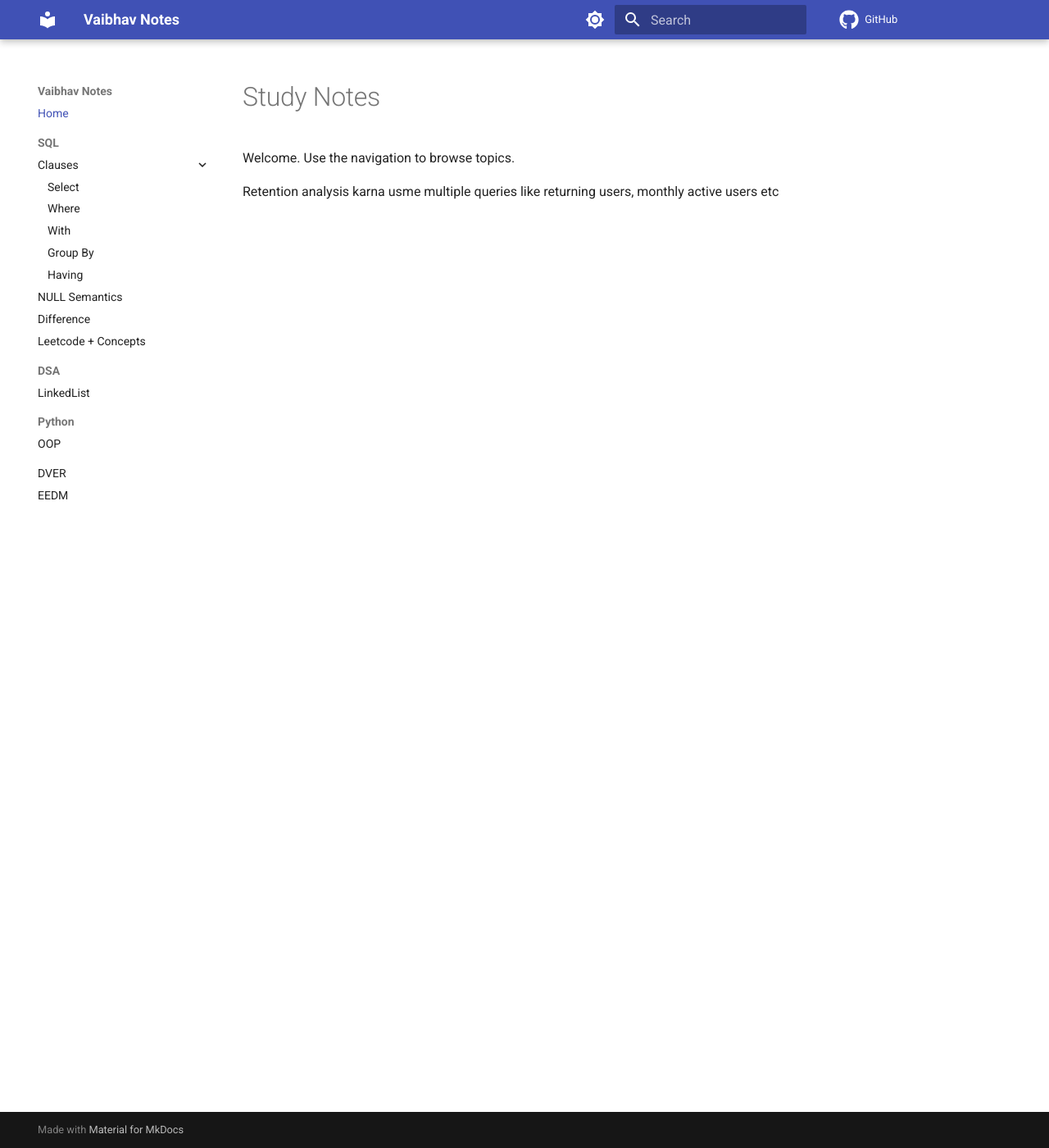
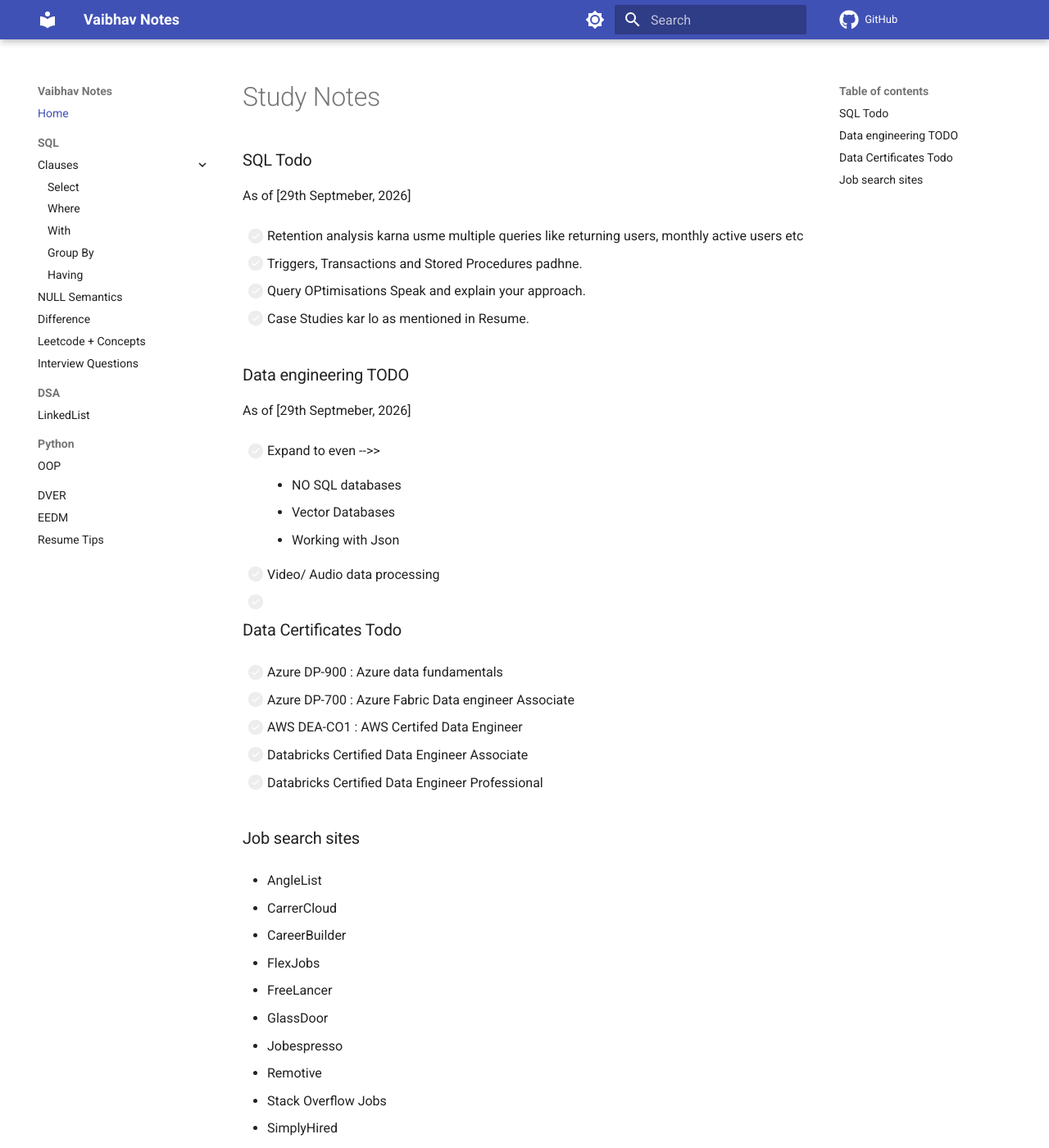
Before and after one commit to vaibhav3209/vaibhav_notes, an MkDocs documentation site: the page built from docs/index.md, in a window 1280 px wide and 1400 px high. Shown: the whole window at 82% size. Built offline with MkDocs 1.6.1 and Material for MkDocs 9.7.7, drawn with Linux system fonts in a browser that asks for light colours; comment, search, counter and statistics services are not loaded; some of the changed text lies outside the part shown.

Commit message:
added resume and home page

```diff
--- a/docs/index.md
+++ b/docs/index.md
@@ -1,6 +1,80 @@
 # Study Notes
 
-Welcome. Use the navigation to browse topics.
+### SQL Todo
 
-Retention analysis karna usme multiple queries like
-returning users, monthly active users etc
+As of [29th Septmeber, 2026]
+
+- [ ] Retention analysis karna usme multiple queries
+like returning users, monthly active users etc
+
+
+- [ ] Triggers, Transactions and Stored Procedures padhne.
+
+
+- [ ] Query OPtimisations Speak and explain your approach.
+
+
+- [ ] Case Studies kar lo as mentioned in Resume.
+
+
+
+### Data engineering TODO
+
+As of [29th Septmeber, 2026]
+
+- [ ] Expand to even -->>
+
+    - NO SQL databases
+
+    - Vector Databases
+
+    - Working with Json
+
+
+- [ ]  Video/ Audio data processing
+
+- [ ]
+
+### Data Certificates Todo
+
+- [ ] Azure DP-900 : Azure data fundamentals
+
+
+- [ ] Azure DP-700 : Azure Fabric Data engineer Associate
+
+
+- [ ] AWS DEA-CO1 : AWS Certifed Data Engineer
+
+
+- [ ] Databricks Certified Data Engineer Associate
+
+
+- [ ] Databricks Certified Data Engineer Professional
+
+
+
+### Job search sites
+
+- AngleList
+
+- CarrerCloud
+
+- CareerBuilder
+
+- FlexJobs
+
+- FreeLancer
+
+- GlassDoor
+
+- Jobespresso
+
+- Remotive
+
+- Stack Overflow Jobs
+
+- SimplyHired
+
+- SkiptheDrive
+
+- WorkingNomads
--- a/mkdocs.yml
+++ b/mkdocs.yml
@@ -40,6 +40,8 @@ markdown_extensions:
   - tables
   - admonition      # for !!! tip, !!! question
   - pymdownx.details
+  - pymdownx.tasklist:      # For Todo checkboxes
+        custom_checkbox: true
   - pymdownx.tabbed:
         alternate_style: true
   - pymdownx.superfences:
@@ -72,9 +74,13 @@ nav:
       - Difference: topics/SQL/DifferenceBetween.md
 
       - Leetcode + Concepts: topics/SQL/LeetcodeSQL.md
+
+      - Interview Questions: topics/SQL/Interview.md
   - DSA:
       - LinkedList: topics/DSA/LinkedList/
   - Python:
       - OOP: topics/Python/OOP/
   - DVER: topics/DVER/First_MDT.md
   - EEDM: topics/EEDM/First_MDT.md
+
+  - Resume Tips: topics/Resume.md
```
Also changed, not shown: docs/topics/Resume.md (added, +67 -0 lines), docs/topics/SQL/Interview.md (added, +88 -0 lines), docs/topics/SQL/LeetcodeSQL.md (+17 -0 lines).
